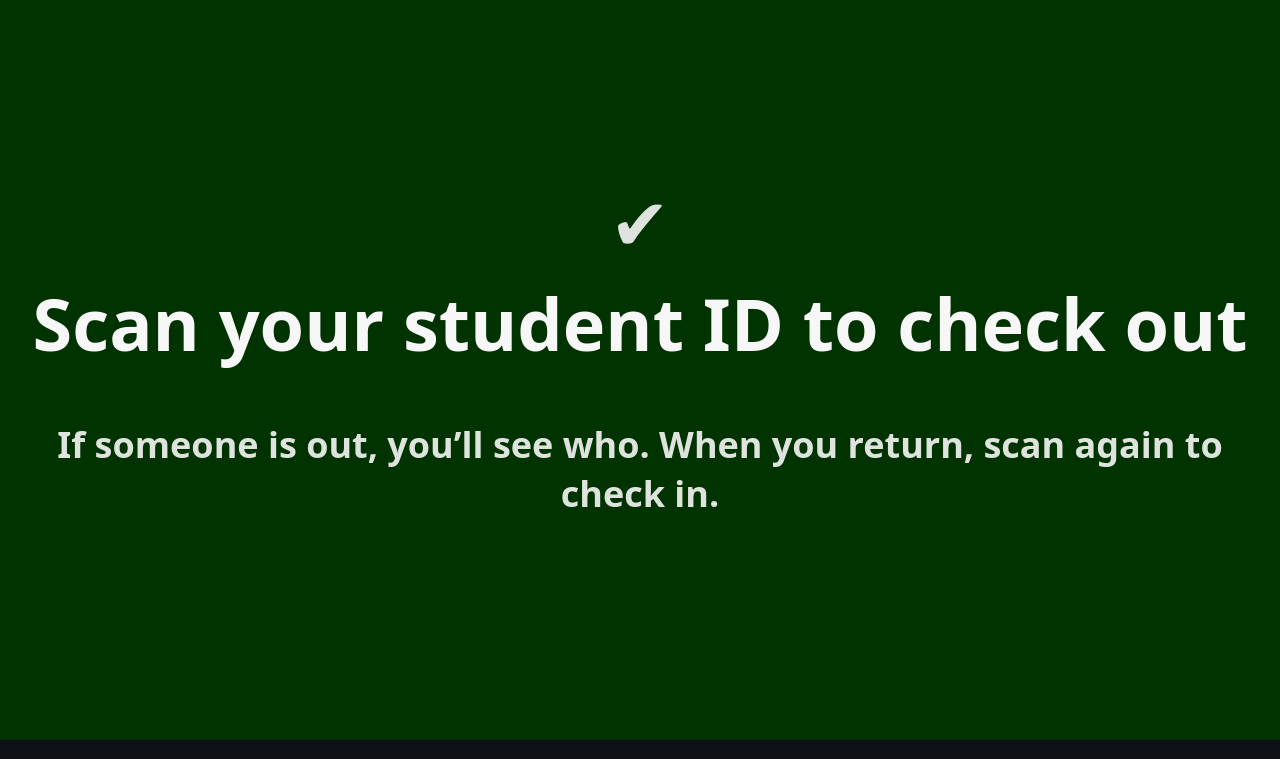
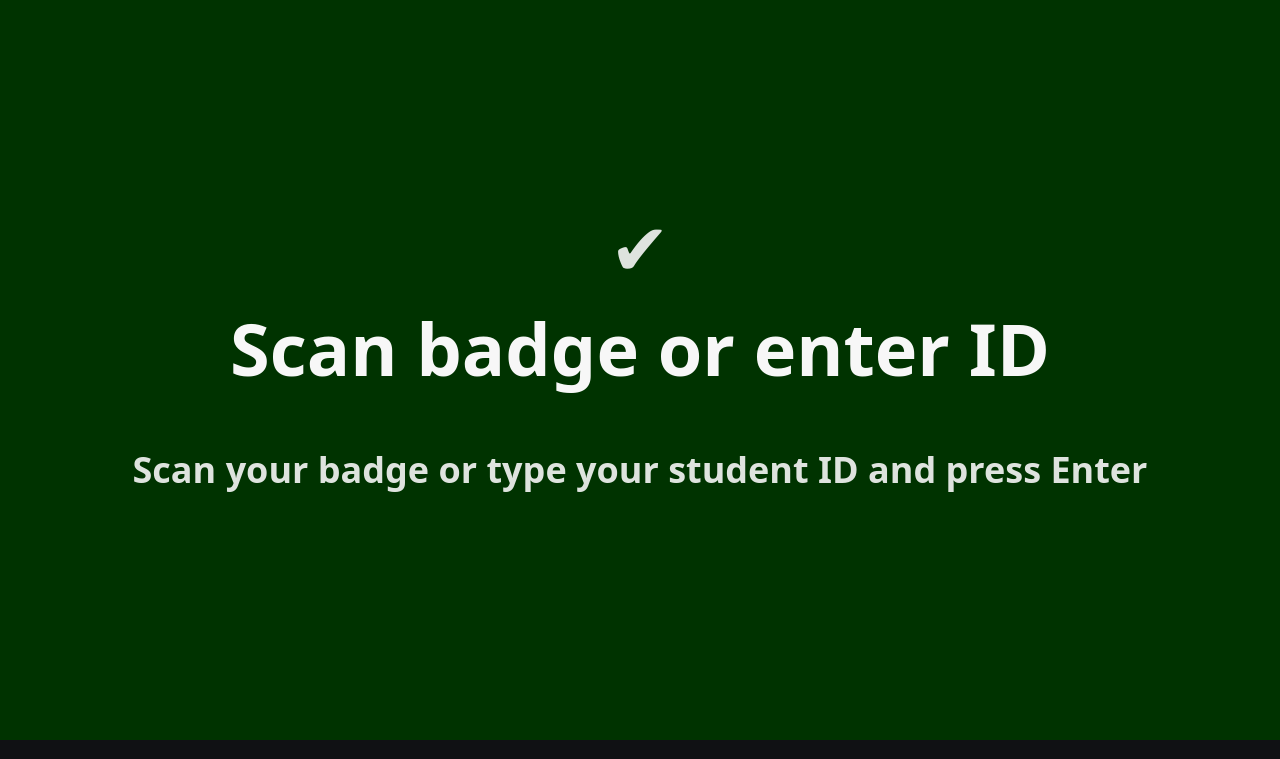
Before and after one commit to notsointeresting/HalllDay, a Flask app: page /kiosk in a window 1280 px wide. Shown: the part 41-800 px from the top of the page. Run offline with Flask 3, Linux system fonts and the light colour scheme; data that the repository does not hold is empty.

Commit message:
Enable manual student ID entry in kiosk
Refactored kiosk.js to allow users to type their student ID and press Enter, in addition to scanning a badge. Updated UI text in kiosk.html and status panel to reflect support for both input methods. Centralized code processing logic for maintainability.

```diff
--- a/static/kiosk.js
+++ b/static/kiosk.js
@@ -2,8 +2,6 @@ const hidden = document.getElementById('hiddenInput');
 hidden.focus();
 
 let buffer = '';
-let lastTime = 0;
-const THRESHOLD_MS = 50; // scans are fast; keystrokes slower
 
 function setPanel(state, title, subtitle) {
   const panel = document.getElementById('statusPanel');
@@ -32,17 +30,12 @@ function beep(freq=880, ms=120) {
 
 let denyTimeout;
 let resetTimeout;
-document.addEventListener('keydown', (e) => {
-  const now = performance.now();
-  if (now - lastTime > THRESHOLD_MS) buffer = ''; // reset if too slow
-  lastTime = now;
 
-  if (e.key === 'Enter') {
-    const code = buffer.trim();
-    buffer = '';
+// Centralized code processing function used by both scanner and numpad
+function processCode(code) {
   if (!code) return;
 
-    setPanel('yellow', 'Pass Recognized!', 'Redirecting to student ID entry...');
+  setPanel('yellow', 'Pass Recognized!', 'Processing...');
 
   fetch('/api/scan', {
     method: 'POST',
@@ -103,10 +96,20 @@ document.addEventListener('keydown', (e) => {
     console.error('network error', e);
     setPanel('yellow', 'Network issue', 'Try again.');
   });
+}
 
-  } else {
-    // accumulate characters (digits or general)
-    if (e.key.length === 1) buffer += e.key;
+// Handle both barcode scanner and manual numpad entry
+document.addEventListener('keydown', (e) => {
+  if (e.key === 'Enter') {
+    const code = buffer.trim();
+    buffer = '';
+    if (code) processCode(code);
+  } else if (e.key.length === 1) {
+    // Accumulate any single character (digits, letters, etc.)
+    buffer += e.key;
+  } else if (e.key === 'Backspace') {
+    // Allow corrections
+    buffer = buffer.slice(0, -1);
   }
 });
 
@@ -129,7 +132,7 @@ function setFromStatus(j){
       setPanel('red', 'IN USE', `${j.name} • ${mins}:${secs.toString().padStart(2,'0')}`);
     }
   } else {
-    setPanel('green', 'Available', 'Scan your student ID to check out.');
+    setPanel('green', 'Available', 'Scan your badge or type your student ID and press Enter');
   }
 }
 
--- a/templates/kiosk.html
+++ b/templates/kiosk.html
@@ -2,8 +2,8 @@
 {% block content %}
 <section class="panel full-bleed green" id="statusPanel">
   <div class="icon">✔</div>
-  <h2 id="statusTitle">Scan your student ID to check out</h2>
-  <p id="statusSubtitle">If someone is out, you’ll see who. When you return, scan again to check in.</p>
+  <h2 id="statusTitle">Scan badge or enter ID</h2>
+  <p id="statusSubtitle">Scan your badge or type your student ID and press Enter</p>
 </section>
 
 <input id="hiddenInput" autofocus autocomplete="off" />
```
Lines whose indentation alone changed are shown as unchanged.
